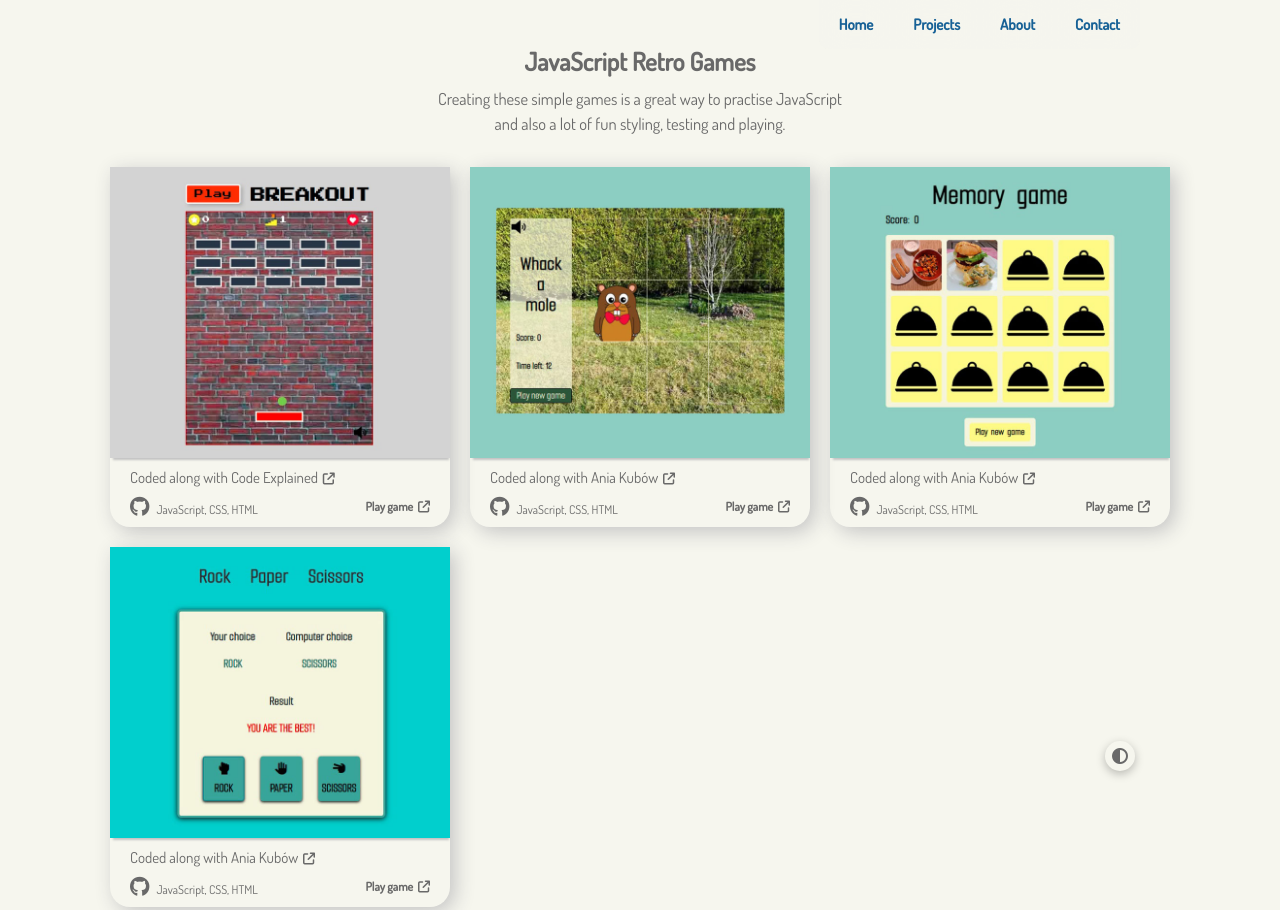
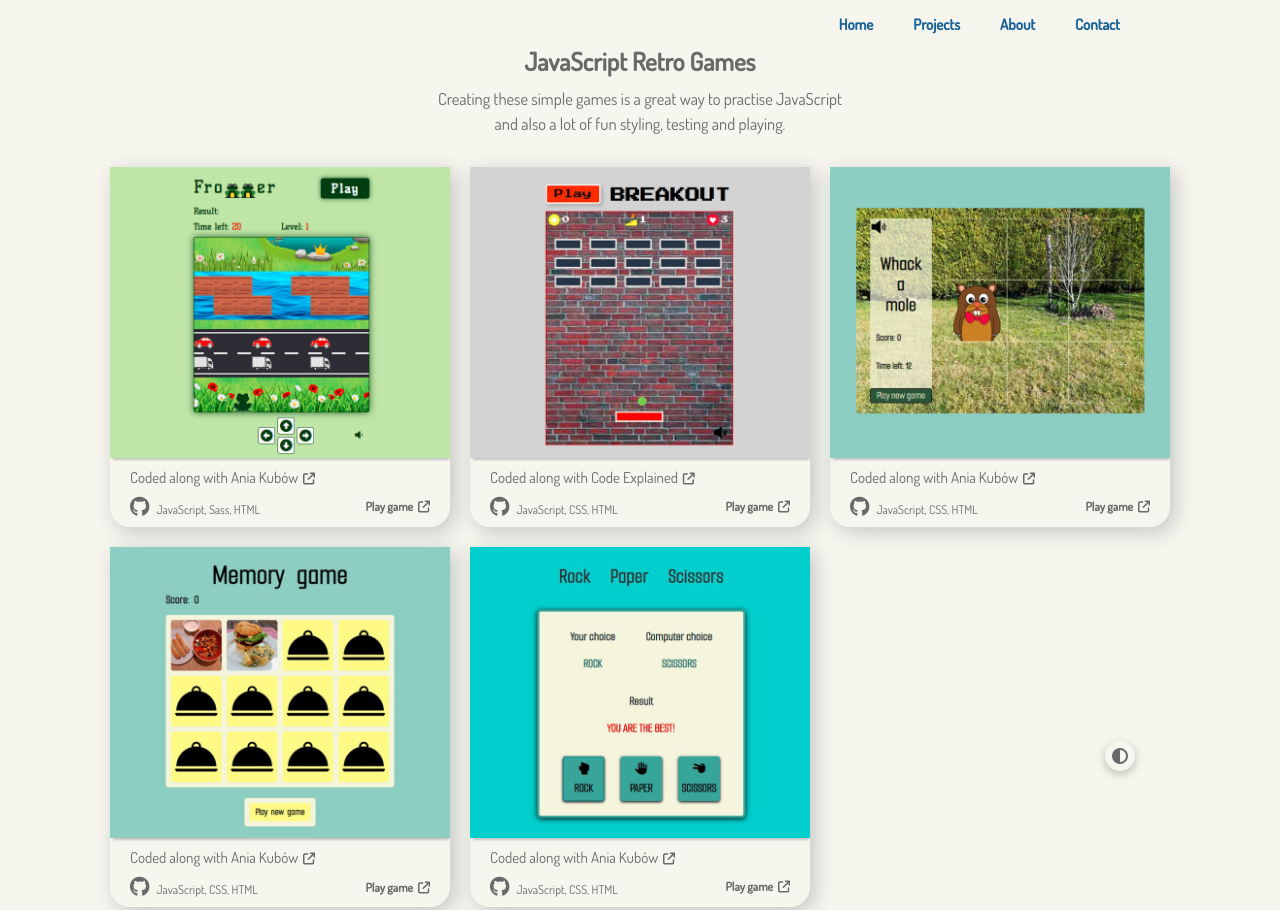
Before and after one commit to PavlinaPs/my-portfolio, a plain HTML site: page jsrg.html in a window 1280 px wide. Shown: the top 910 px of the page. Drawn offline with Linux system fonts and the light colour scheme.

Commit message:
added jsrg frogger

```diff
--- a/jsrg.html
+++ b/jsrg.html
@@ -68,6 +68,30 @@
                     </div>
                 </article> -->
                 <!-- end of template article -->
+
+                <!-- Frogger -->
+                <article class="jsrg__item">
+                    <div class="jsrg__item--img-holder">
+                        <a href="https://pavlinaps.github.io/frogger/" target="_blank">
+                            <img class="jsrg__img" src="./images/jsrg/frogger700x600.jpg" alt="Frogger retro game">
+                        </a>
+                    </div>
+                    <p class="jsrg__item--description">Coded along with
+                        <a class="jsrg__link--tutorial" href="https://youtu.be/ec8vSKJuZTk?t=9080" target="_blank">Ania Kubów<span>&nbsp;&nbsp;<i class="fa-solid fa-arrow-up-right-from-square"></i></span></a>
+                    </p>
+                    <div class="jsrg__item--text-holder">
+                        <p class="jsrg__languages">
+                            <a class="jsrg__link--github" href="https://github.com/PavlinaPs/frogger" target="_blank">
+                                <i class="fa-brands fa-github"></i>
+                            </a>
+                            &nbsp;&nbsp;JavaScript, Sass, HTML
+                        </p>
+                        <a class="jsrg__link--live" href="https://pavlinaps.github.io/frogger/" target="_blank">
+                            Play game&nbsp;&nbsp;<i class="fa-solid fa-arrow-up-right-from-square"></i>
+                        </a>
+                    </div>
+                </article>
+                <!-- end of Frogger -->
 
                 <!-- Breakout -->
                 <article class="jsrg__item">
```
Also changed, not shown: images/jsrg/frogger700x600.jpg (added).
